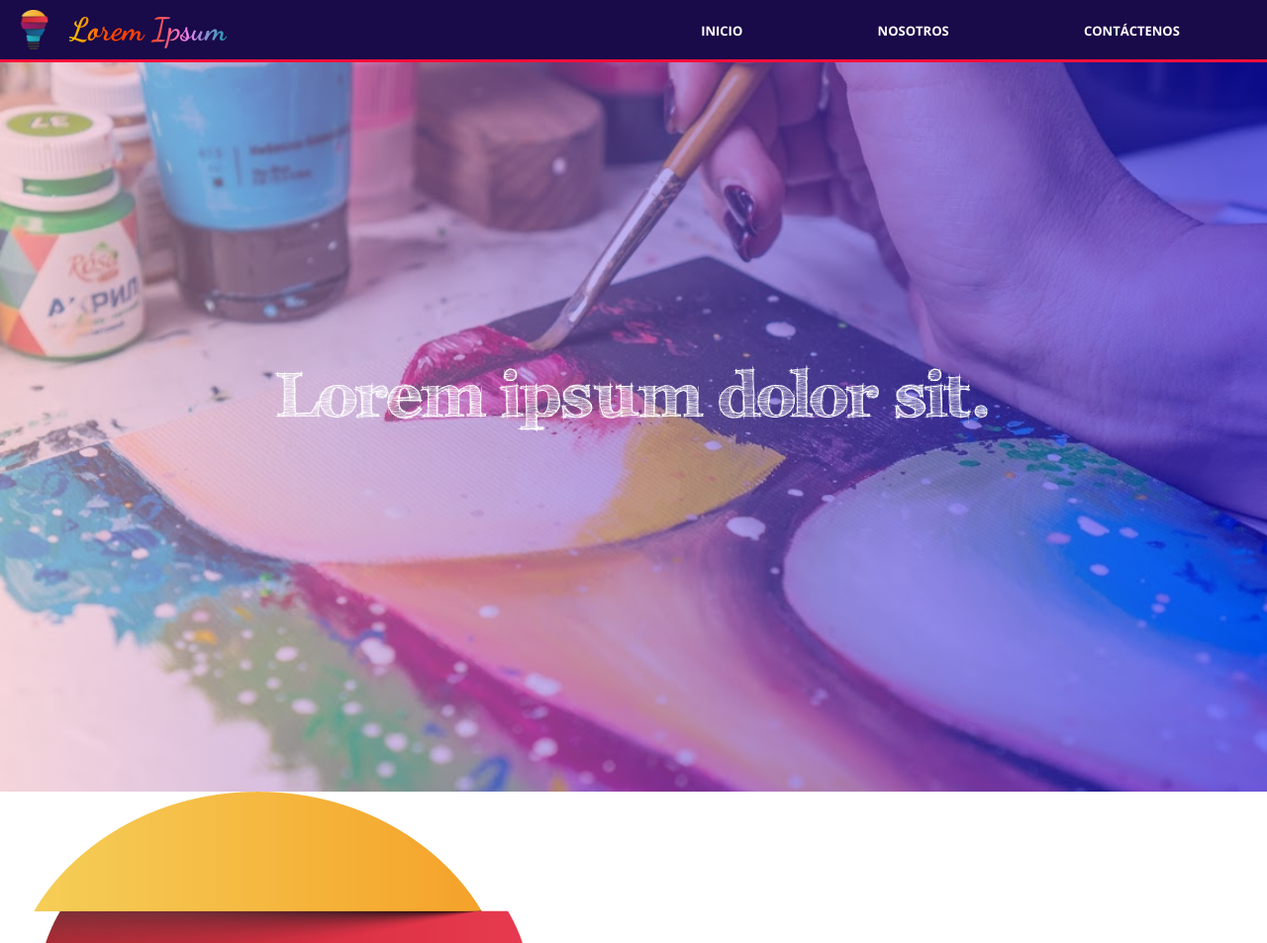
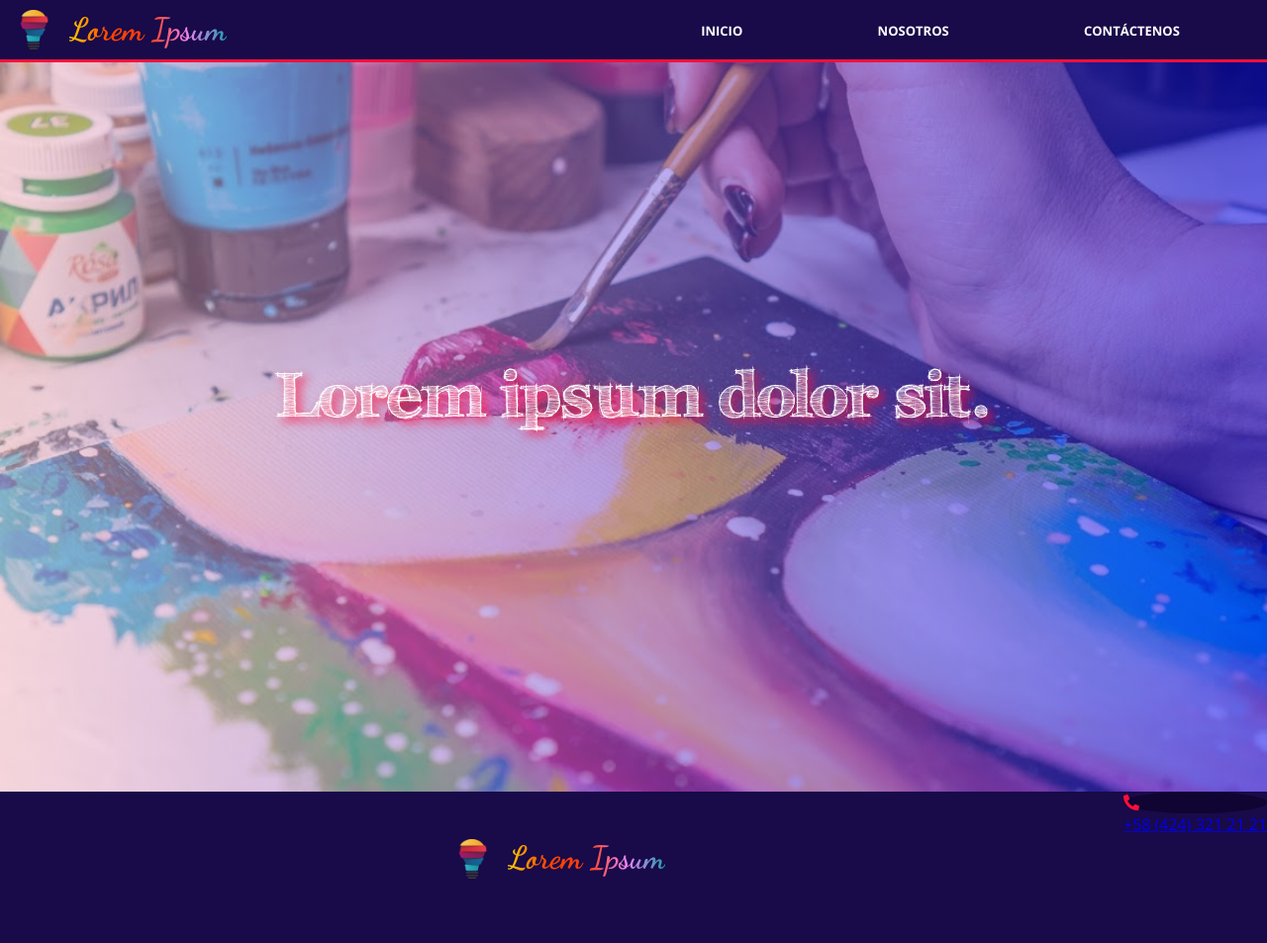
Before and after one commit to reinaldorrivas/freecodecamp-03-landing-page, a plain HTML site: page index.html in a window 1280 px wide. Shown: the top 953 px of the page at 99% size. Drawn offline with nearby package versions, Linux system fonts and the light colour scheme.

Commit message:
Cambios Header y Footer

```diff
--- a/css/style.css
+++ b/css/style.css
@@ -33,7 +33,9 @@ header {
 
 header nav,
 header nav div,
-header nav ul {
+header nav ul,
+footer,
+footer > div:first-child {
     display: flex;
 }
 
@@ -49,7 +51,8 @@ header nav {
 }
 
 header nav div,
-header nav ul {
+header nav ul,
+footer > div:first-child {
     flex: 1 1 50%;
 }
 
@@ -58,12 +61,13 @@ header nav div {
     align-items: center;
 }
 
-header nav div img {
+header nav div img,
+footer > div:first-child img {
     width: 30px;
 }
 
-
-header nav div p {
+header nav div p,
+footer > div:first-child p {
     margin-left: 20px;
     font-family: 'Dancing Script', cursive;
     font-size: 2rem;
@@ -106,4 +110,34 @@ header section h1 {
     font-family: "Tusj", fantasy;
     font-size: 4rem;
     color: white;
+    text-shadow: 5px 5px 10px var(--background-and-fonts);
 }
+
+footer,
+footer > div:first-child {
+    justify-content: center;
+}
+
+footer {
+    height: 40vh;
+    align-items: flex-start;
+    background-color: #190A49;
+}
+
+footer > div:first-child {
+    margin-top: 6vh;
+}
+
+footer > div:last-child {
+
+}
+
+footer > div:last-child div{
+
+}
+
+footer > div:last-child div p:nth-child(1){
+    color: var(--background-and-fonts);
+    background-color: #0F0432;
+    border-radius: 50%;
+}
--- a/index.html
+++ b/index.html
@@ -38,6 +38,14 @@
             <img src="img/favicon/fav.png" alt="Logo de la Compañía">
             <p>Lorem Ipsum</p>
         </div>
+        <div>
+            <div>
+                <p><i class="fas fa-phone-alt"></i></p>
+                <p></p>
+                <p><a href="tel:+584243212121">+58 (424) 321 21 21</a></p>
+                <p></p>
+            </div>
+        </div>
     </footer>
 </body>
 </html>
```
